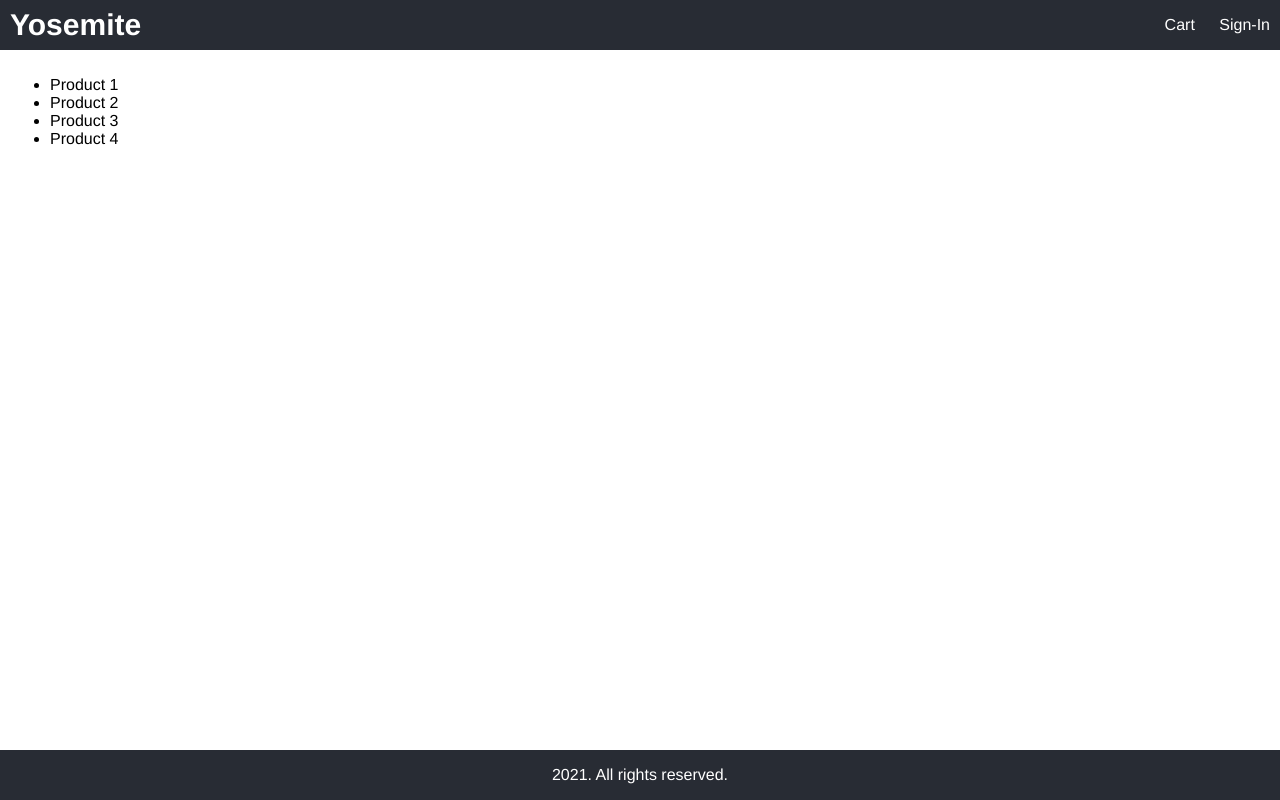
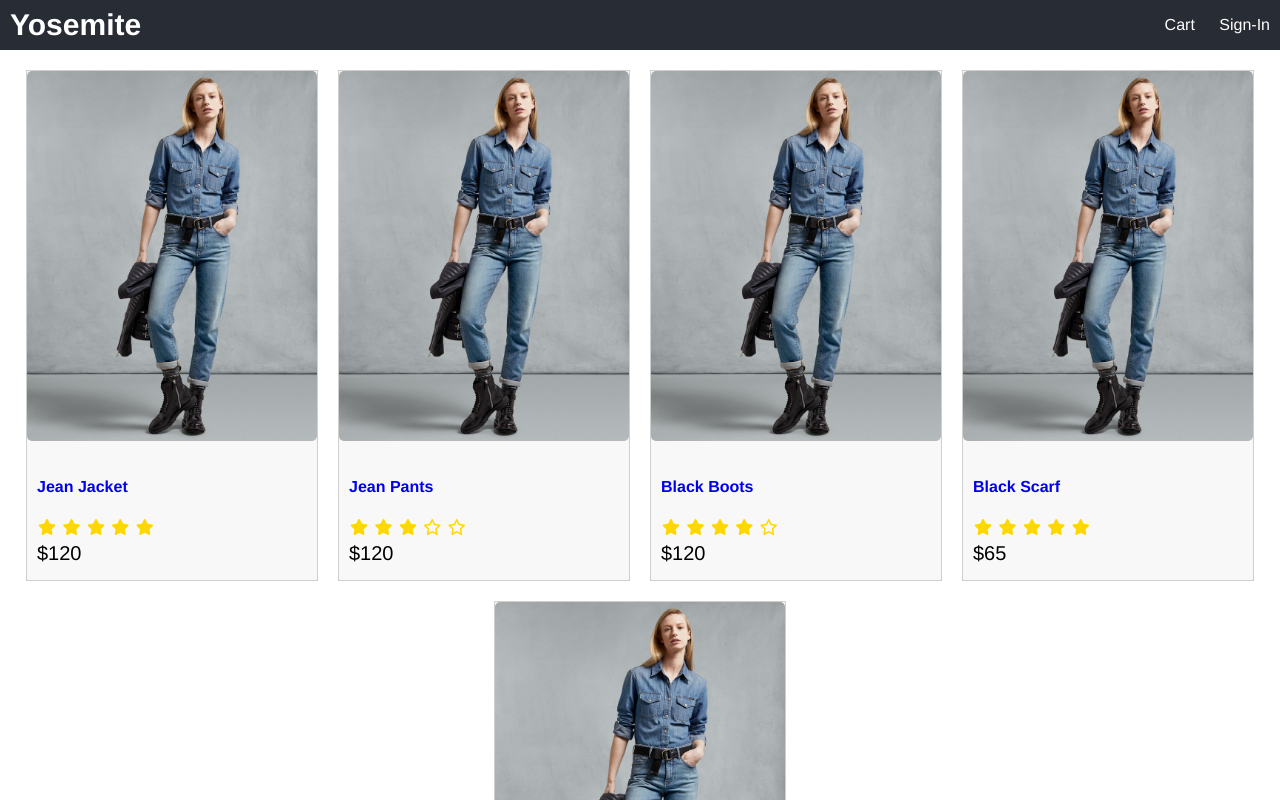
Before and after one commit to RubesWorld/ecommerce-store, a React (Create React App) app: page / in a window 1280 px wide. Shown: the top 800 px of the page. Built offline with nearby package versions, Linux system fonts and the light colour scheme.

Commit message:
completed Template

```diff
--- a/public/index.html
+++ b/public/index.html
@@ -2,6 +2,10 @@
 <html lang="en">
   <head>
     <link rel="stylesheet" />
+    <script
+      src="https://kit.fontawesome.com/d66cf43633.js"
+      crossorigin="anonymous"
+    ></script>
     <title>Yosemite</title>
   </head>
   <body>
@@ -16,12 +20,168 @@
         </div>
       </header>
       <main>
-        <ul>
-          <li>Product 1</li>
-          <li>Product 2</li>
-          <li>Product 3</li>
-          <li>Product 4</li>
-        </ul>
+        <div class="row center">
+          <!-- first card -->
+          <div class="card">
+            <a href="product.html"
+              ><img
+                class="medium"
+                src="./images/product-1.jpg"
+                alt="product-pants"
+            /></a>
+            <div class="card-body">
+              <a href="product.html">
+                <h2>Jean Jacket</h2>
+              </a>
+              <div class="rating">
+                <span>
+                  <i class="fa fa-star"></i>
+                </span>
+                <span>
+                  <i class="fa fa-star"></i>
+                </span>
+                <span>
+                  <i class="fa fa-star"></i>
+                </span>
+                <span>
+                  <i class="fa fa-star"></i>
+                </span>
+                <span>
+                  <i class="fa fa-star"></i>
+                </span>
+              </div>
+              <div class="price">$120</div>
+            </div>
+          </div>
+          <!-- second card -->
+          <div class="card">
+            <a href="product.html"
+              ><img
+                class="medium"
+                src="./images/product-1.jpg"
+                alt="product-pants"
+            /></a>
+            <div class="card-body">
+              <a href="product.html">
+                <h2>Jean Pants</h2>
+              </a>
+              <div class="rating">
+                <span>
+                  <i class="fa fa-star"></i>
+                </span>
+                <span>
+                  <i class="fa fa-star"></i>
+                </span>
+                <span>
+                  <i class="fa fa-star"></i>
+                </span>
+                <span>
+                  <i class="fa fa-star-o"></i>
+                </span>
+                <span>
+                  <i class="fa fa-star-o"></i>
+                </span>
+              </div>
+              <div class="price">$120</div>
+            </div>
+          </div>
+          <!-- third card -->
+          <div class="card">
+            <a href="product.html"
+              ><img
+                class="medium"
+                src="./images/product-1.jpg"
+                alt="product-pants"
+            /></a>
+            <div class="card-body">
+              <a href="product.html">
+                <h2>Black Boots</h2>
+              </a>
+              <div class="rating">
+                <span>
+                  <i class="fa fa-star"></i>
+                </span>
+                <span>
+                  <i class="fa fa-star"></i>
+                </span>
+                <span>
+                  <i class="fa fa-star"></i>
+                </span>
+                <span>
+                  <i class="fa fa-star"></i>
+                </span>
+                <span>
+                  <i class="fa fa-star-o"></i>
+                </span>
+              </div>
+              <div class="price">$120</div>
+            </div>
+          </div>
+          <!-- fourth card -->
+          <div class="card">
+            <a href="product.html"
+              ><img
+                class="medium"
+                src="./images/product-1.jpg"
+                alt="product-pants"
+            /></a>
+            <div class="card-body">
+              <a href="product.html">
+                <h2>Black Scarf</h2>
+              </a>
+              <div class="rating">
+                <span>
+                  <i class="fa fa-star"></i>
+                </span>
+                <span>
+                  <i class="fa fa-star"></i>
+                </span>
+                <span>
+                  <i class="fa fa-star"></i>
+                </span>
+                <span>
+                  <i class="fa fa-star"></i>
+                </span>
+                <span>
+                  <i class="fa fa-star"></i>
+                </span>
+              </div>
+              <div class="price">$65</div>
+            </div>
+          </div>
+          <!-- fifth card -->
+          <div class="card">
+            <a href="product.html"
+              ><img
+                class="medium"
+                src="./images/product-1.jpg"
+                alt="product-pants"
+            /></a>
+            <div class="card-body">
+              <a href="product.html">
+                <h2>Black Belt</h2>
+              </a>
+              <div class="rating">
+                <span>
+                  <i class="fa fa-star"></i>
+                </span>
+                <span>
+                  <i class="fa fa-star"></i>
+                </span>
+                <span>
+                  <i class="fa fa-star"></i>
+                </span>
+                <span>
+                  <i class="fa fa-star"></i>
+                </span>
+                <span>
+                  <i class="fa fa-star-o"></i>
+                </span>
+              </div>
+              <div class="price">$45</div>
+            </div>
+          </div>
+        </div>
       </main>
       <footer class="row center">
         <p>2021. All rights reserved.</p>
--- a/src/style.scss
+++ b/src/style.scss
@@ -1,3 +1,5 @@
+@import "styles/product.scss";
+
 html {
   font-size: 62.5%;
   box-sizing: border-box;
@@ -35,6 +37,14 @@ footer {
   color: white;
 }
 // Common
+h1 {
+  font-size: 1.8rem;
+  padding: 1rem 0;
+}
+h2 {
+  font-size: 1.6rem;
+  padding: 1rem 0;
+}
 a {
   text-decoration: none;
   &:hover {
--- /dev/null
+++ b/src/styles/product.scss
@@ -0,0 +1,32 @@
+img {
+  border-radius: 0.5rem;
+}
+
+img.medium {
+  max-width: 29rem;
+  width: 100%;
+}
+
+.card {
+  border: 0.1rem solid rgb(207, 207, 207);
+  background-color: rgb(248, 248, 248);
+  margin: 1rem;
+}
+
+.card-body {
+  padding: 1rem;
+}
+
+.card-body > * {
+  margin-bottom: 0.5rem;
+}
+
+.price {
+  font-size: 2rem;
+}
+
+// Rating
+.rating span {
+  color: gold;
+  margin: 0.1rem;
+}
```
Also changed, not shown: public/images/product-1.jpg (added).
